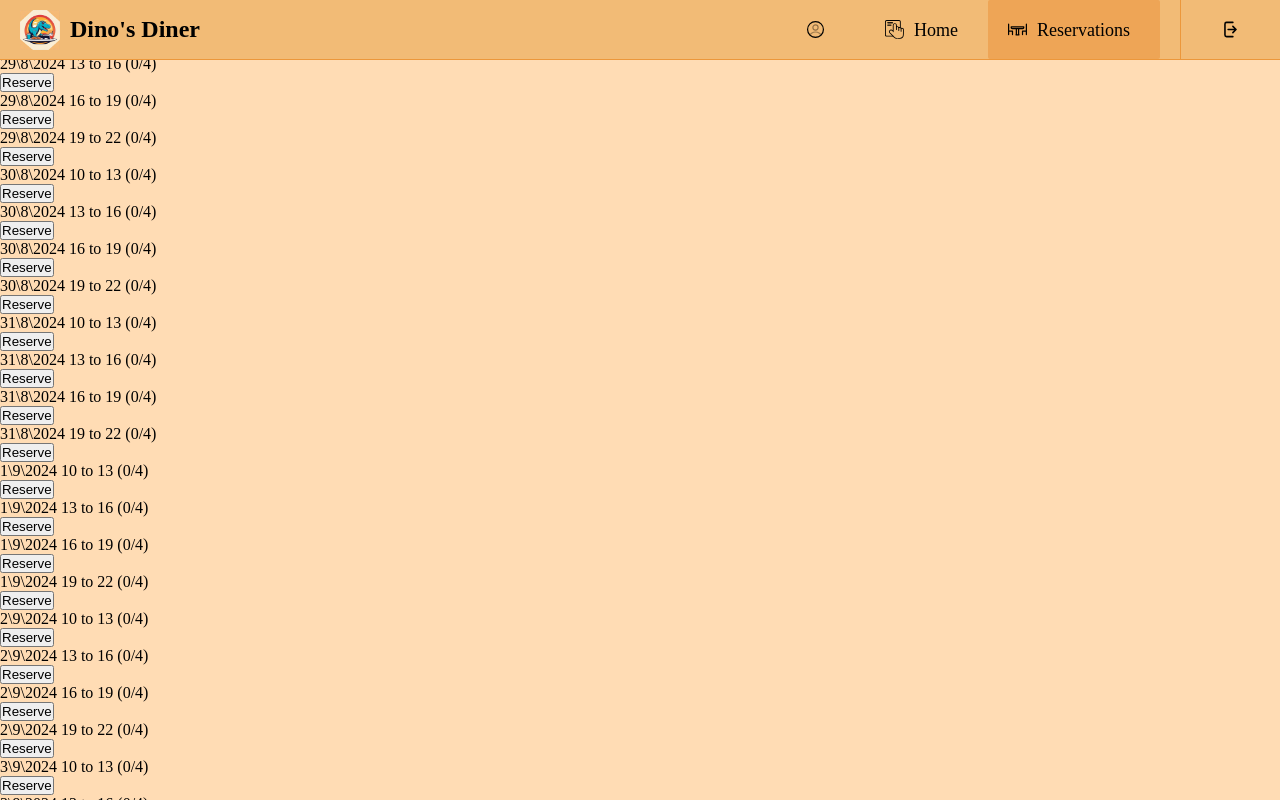
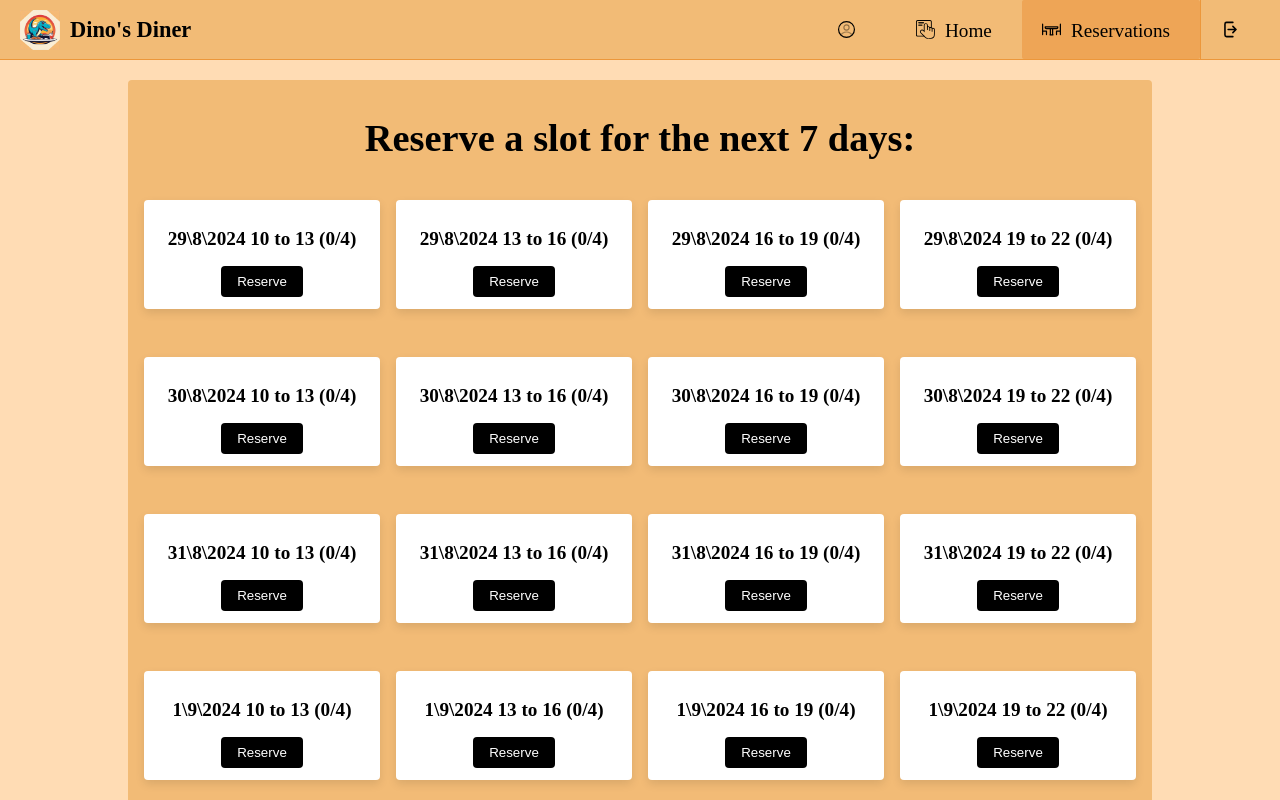
Before and after one commit to xGingerx/Dino, an Angular app in the folder dino-app/: page /reservations in a window 1280 px wide. Shown: the top 800 px of the page. Built offline with nearby package versions, Linux system fonts and the light colour scheme; no server answers; the database is empty; sample sign-in values are in the browser's storage.

Commit message:
Frontend pt2

```diff
--- a/dino-app/src/app/navbar/navbar.component.css
+++ b/dino-app/src/app/navbar/navbar.component.css
@@ -25,7 +25,7 @@
 
 .navbar-brand span {
     color: #000000;
-    font-size: 24px;
+    font-size: 1.4rem;
     font-weight: bold;
 }
 .navbar ul{
@@ -55,7 +55,7 @@
     color: #000000;
     text-decoration: none;
     border-radius: 5px;
-    font-size: 18px;
+    font-size: 1.2rem;
     height: 100%;
     padding: 20px;
     transition: background-color 0.3s ease;
@@ -80,7 +80,7 @@
 .separator {
     border-left: 1px solid #ec973b;
     height: 30px;
-    margin: 0 20px;
+    margin: 0 15 px;
 }
 
 
@@ -88,4 +88,7 @@
     .navbar-links li span{
         display: none;
     }
+    .navbar-brand span {
+        display:none;
+    }
 }
--- a/dino-app/src/app/profile/profile.component.css
+++ b/dino-app/src/app/profile/profile.component.css
@@ -151,5 +151,4 @@ button:hover {
     padding: 0.625rem; /* Unutrašnji razmak */
     margin: 0.625rem auto; /* Centriranje stavki liste na manjim ekranima */
   }
-
 }
--- a/dino-app/src/app/reservations/reservations.component.css
+++ b/dino-app/src/app/reservations/reservations.component.css
@@ -0,0 +1,86 @@
+main {
+    max-width: 50rem; /* Ograničava širinu glavnog sadržaja na 50rem */
+    margin: 0 auto; /* Centriranje glavnog sadržaja */
+    margin-top: 5rem; /* Vrhunski margina */
+  }
+
+  h1 {
+    margin-top: 1.25rem; /* Donji margina */
+    margin-bottom: 2.5rem; /* Donji margina */
+    text-align: center; /* Centriranje h2 naslova */
+    color: #000000; /* Boja za naslov */
+    font-size: 2.4rem; /* Veća veličina fonta za naslov */
+    font-weight: bold;
+  }
+
+  .reservations-container {
+    max-width: 80%;
+    margin: 2rem auto; /* Centriranje i razmak */
+    padding: 1rem; /* Unutrašnji razmak */
+    background-color: #F2BB76; /* Tamnija pozadina */
+    border-radius: 0.25rem; /* Zaobljeni uglovi */
+    text-align: center;
+  }
+
+  .reservations-container p {
+    font-size: 1.2rem; /* Veličina fonta */
+    color: #000000; /* Boja teksta */
+    margin-bottom: 1rem;
+  }
+
+  .reservations-grid {
+    display: grid;
+    grid-template-columns: repeat(4, 1fr); /* 4 stupca za 4 slota u svakom redu */
+    gap: 1rem; /* Razmak između ćelija */
+  }
+
+  .slot-container {
+    background-color: #ffffff; /* Pozadina za slotove */
+    border-radius: 0.25rem; /* Zaobljeni uglovi */
+    padding: 0.75rem; /* Unutrašnji razmak */
+    box-shadow: 0 0.25rem 0.625rem rgba(0, 0, 0, 0.1); /* Sjena */
+    margin-bottom: 2rem; /* Dodani donji margin za sve slotove na velikim ekranima */
+  }
+
+  .slot-container p {
+    font-size: 1.2rem; /* Veličina fonta za tekst unutar slotova */
+    color: #000000; /* Boja teksta */
+    margin-top: 1rem;
+    margin-bottom: 1rem; /* Donji margina */
+    font-weight: bold;
+  }
+
+  .slot-container button {
+    background-color: #000000; /* Boja dugmeta */
+    color: #ffffff; /* Boja teksta na dugmetu */
+    border: none;
+    border-radius: 0.25rem;
+    padding: 0.5rem 1rem;
+    cursor: pointer;
+    transition: background-color 0.3s ease;
+  }
+
+  .slot-container button:hover {
+    background-color: #444444; /* Tamnija nijansa prilikom hover-a */
+  }
+
+  .slot-container button:disabled {
+    background-color: #cccccc; /* Siva boja za onemogućena dugmad */
+    cursor: not-allowed; /* Onemogućen pokazivač */
+  }
+
+  @media (max-width: 600px) {
+    .reservations-grid {
+      grid-template-columns: repeat(2, 1fr); /* Prikaz 2 slota po redu na manjim ekranima */
+    }
+    /* Dodavanje donjeg margin samo za 3. i 4. slot u svakom redu na malim ekranima */
+    .slot-container:nth-child(3),
+    .slot-container:nth-child(4) {
+      margin-bottom: 2rem;
+    }
+    /* Uklanjanje donjeg margina za ostale slotove na malim ekranima */
+    .slot-container:nth-child(1):not(:nth-child(3)),
+    .slot-container:nth-child(2):not(:nth-child(4)) {
+      margin-bottom: 0;
+    }
+  }
--- a/dino-app/src/app/reservations/reservations.component.html
+++ b/dino-app/src/app/reservations/reservations.component.html
@@ -1,6 +1,9 @@
-<p>Reserve a slot for the next 7 days:</p>
-<div *ngFor="let slot of slots">
-  <div *ngIf="isSlotAvailable(slot.date, slot.time) || isSlotReserved(slot.date, slot.time)">
+<main></main>
+
+<div class="reservations-container">
+  <h1>Reserve a slot for the next 7 days:</h1>
+  <div class="reservations-grid">
+    <div class="slot-container" *ngFor="let slot of slots">
       <p>{{ slot.date }} {{ slot.time }} ({{ slot.reservationCount }}/{{ slot.totalSlots }})</p>
       <button
         [disabled]="!slot.available && !slot.reservedByUser"
@@ -9,3 +12,4 @@
       </button>
     </div>
   </div>
+</div>
```
Lines whose indentation alone changed are shown as unchanged.
